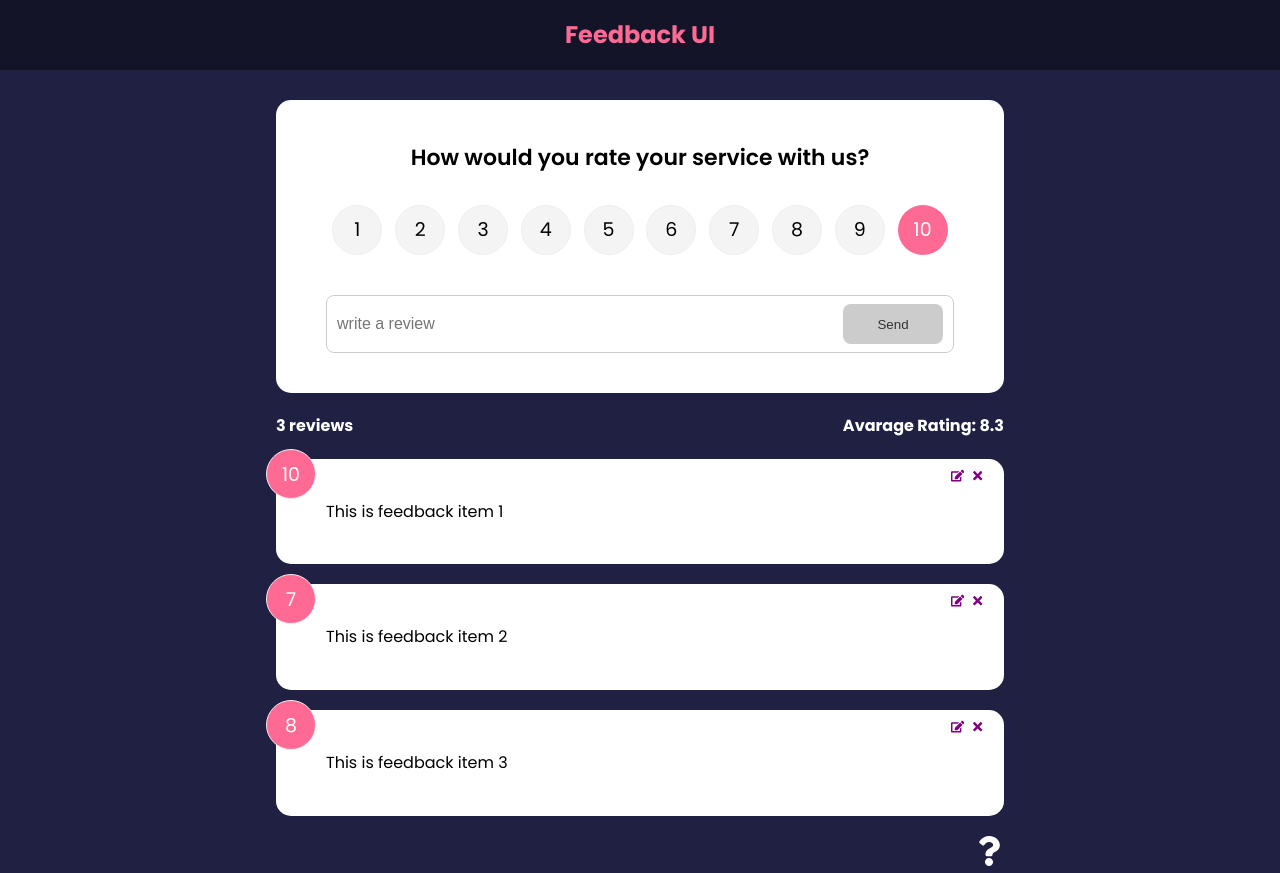
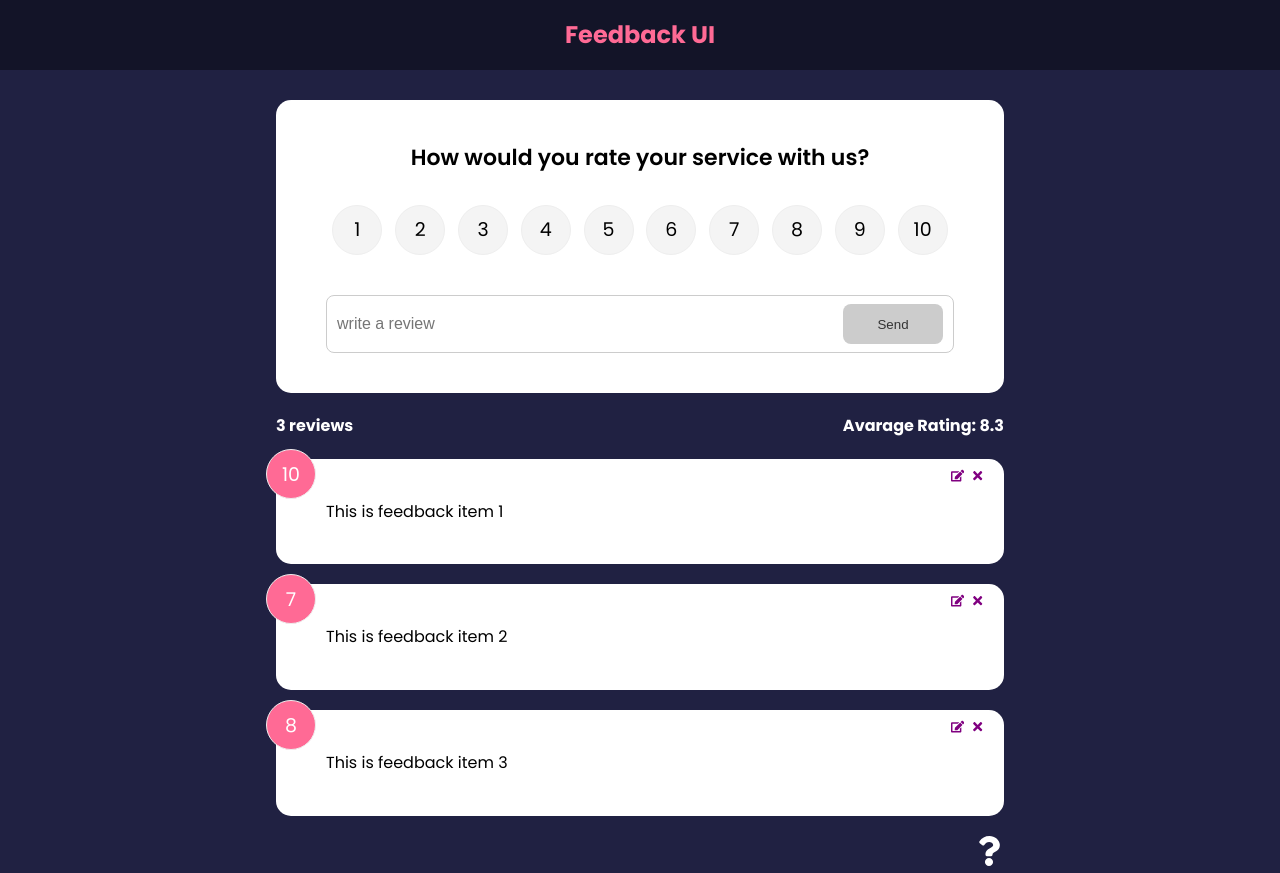
Before and after one commit to TalTaitelbaum/feedbackui, a React (Create React App) app: page / in a window 1280 px wide. Built offline with nearby package versions, Linux system fonts and the light colour scheme.

Commit message:
set adding feedback

```diff
--- a/src/components/FeedbackForm.jsx
+++ b/src/components/FeedbackForm.jsx
@@ -1,4 +1,4 @@
-import { useState, useContext } from "react";
+import { useState, useContext, useEffect } from "react";
 import Card from "./shared/Card";
 import RatingSelect from "./RatingSelect";
 import Button from "./shared/Button";
@@ -10,7 +10,15 @@
   const [btnDisabled, setBtnDisabled] = useState(true);
   const [message, setMessage] = useState("");
 
-  const { addFeedback } = useContext(FeedbackContext);
+  const { addFeedback, feedbackEdit } = useContext(FeedbackContext);
+
+  useEffect(() => {
+    if (feedbackEdit.edit === true) {
+      setBtnDisabled(false);
+      setText(feedbackEdit.item.text);
+      setRating(feedbackEdit.item.rating);
+    }
+  }, [feedbackEdit]);
 
   const handleTextChange = (e) => {
     if (text === "") {
--- a/src/components/RatingSelect.jsx
+++ b/src/components/RatingSelect.jsx
@@ -1,7 +1,14 @@
-import { useState } from "react";
+import { useState, useContext, useEffect } from "react";
+import FeedbackContext from "../context/FeedbackContext";
 
 function RatingSelect({ select }) {
   const [selected, setSelected] = useState(10);
+
+  const { feedbackEdit } = useContext(FeedbackContext);
+
+  useEffect(() => {
+    setSelected(feedbackEdit.item.rating);
+  }, [feedbackEdit]);
 
   const handleChange = (e) => {
     setSelected(+e.currentTarget.value);
--- a/src/context/FeedbackContext.js
+++ b/src/context/FeedbackContext.js
@@ -22,7 +22,7 @@
     },
   ]);
 
-  const [FeedbackEdit, setFeedbackEdit] = useState({ item: {}, edit: false });
+  const [feedbackEdit, setFeedbackEdit] = useState({ item: {}, edit: false });
 
   // Add feedback
   const addFeedback = (newFeedback) => {
@@ -52,6 +52,7 @@
         deleteFeedback,
         addFeedback,
         editFeedback,
+        feedbackEdit,
       }}
     >
       {children}
```
